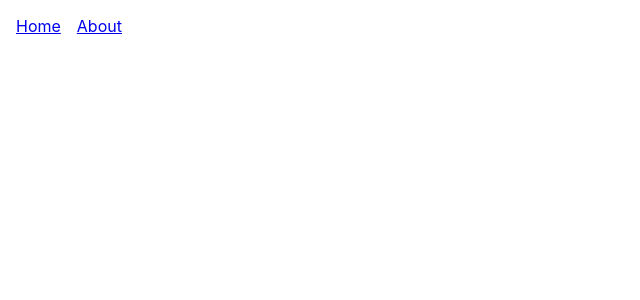
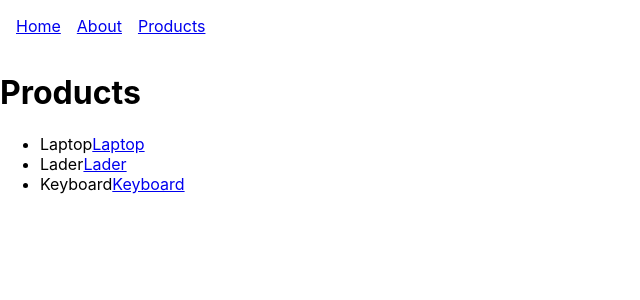
Before and after one commit to woutersRJJ/router, a React (Create React App) app: page /#/products in a window 1280 px wide. Before the commit this address had no page. Shown: the top 300 px of the page, without its empty margins (0-640 px from the left). Built offline with nearby package versions, Linux system fonts and the light colour scheme.

Commit message:
Nested route Product details. Each product can be viewed.

```diff
--- a/src/About.js
+++ b/src/About.js
@@ -1,3 +1,13 @@
 export default function About() {
-    return <h1>About This Demo</h1>;
+    return <>
+        <h1>About This Demo</h1>
+            <p>Router maps URL's to components</p>
+            <ul>
+                <li>#/ -> home</li>
+                <li>#/about -> about</li>
+                <li>#/products -> products</li>
+            </ul>
+            <p>Example full URL</p>
+            <p>http://localhost:3000/#/products</p>
+        </>
 }
--- a/src/App.js
+++ b/src/App.js
@@ -2,6 +2,8 @@ import './App.css';
 import Home from "./Home";
 import About from "./About";
 import {Link, Route, Routes} from "react-router-dom";
+import Products from "./Products";
+import ProductDetail from "./ProductDetail";
 
 function App() {
         return (
@@ -10,11 +12,23 @@ function App() {
                 <nav style={{ display: "flex", gap: "1rem", padding: "1rem" }}>
                     <Link to="/">Home</Link>
                     <Link to="/about">About</Link>
+                    <Link to="/products">Products</Link>
                 </nav>
 
                 <Routes>
                     <Route path="/" element={<Home />} />
                     <Route path="/about" element={<About />} />
+
+                    Parent route
+                    <Route path="/products" element={<Products />} />
+                        Nested child route
+                         <Route path=":id" element={<ProductDetail />} />
+
+                    {/* Parent route */}
+                    <Route path="/products" element={<Products />}>
+                        {/* Nested route */}
+                        <Route path=":id" element={<ProductDetail />} />
+                    </Route>
                 </Routes>
             </div>
             // </HashRouter>
--- a/src/Home.js
+++ b/src/Home.js
@@ -1,3 +1,3 @@
 export default function Home() {
-    return <h1>Welcome to the Home Page!</h1>;
+    return <h1>Welcome to the Home Page</h1>;
 }
--- /dev/null
+++ b/src/ProductDetail.js
@@ -0,0 +1,12 @@
+import { useParams } from "react-router-dom";
+
+export default function ProductDetail() {
+    const { id } = useParams();
+
+    return (
+        <div style={{ marginTop: "1rem" }}>
+            <h2>Product Detail</h2>
+            <p>You are viewing product ID: {id}</p>
+        </div>
+    );
+}
--- /dev/null
+++ b/src/Products.js
@@ -0,0 +1,25 @@
+import {Link, Outlet} from "react-router-dom";
+
+export default function Products() {
+    const items = [
+        { id: 1, name: "Laptop" },
+        { id: 2, name: "Lader" },
+        { id: 3, name: "Keyboard" }
+    ];
+
+    return (
+        <div>
+            <h1>Products</h1>
+            <ul>
+                {items.map(p => (
+                    <li key={p.id}>{p.name}
+                        <Link to={`${p.id}`}>{p.name}</Link>
+                    </li>
+                ))}
+            </ul>
+
+            {/* Outlet is part of router-dom. It serves as a placeholder for the child routes content */}
+            <Outlet />
+        </div>
+    );
+}
```
